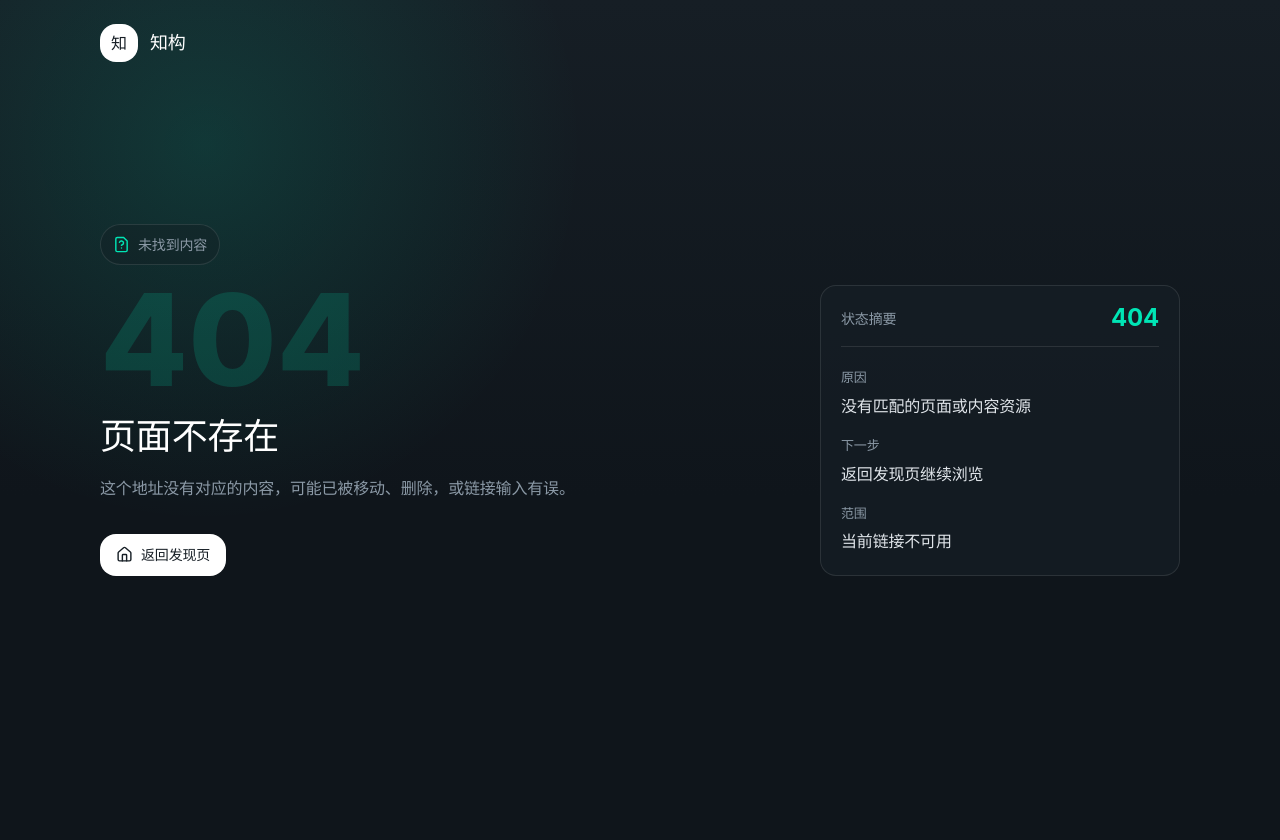
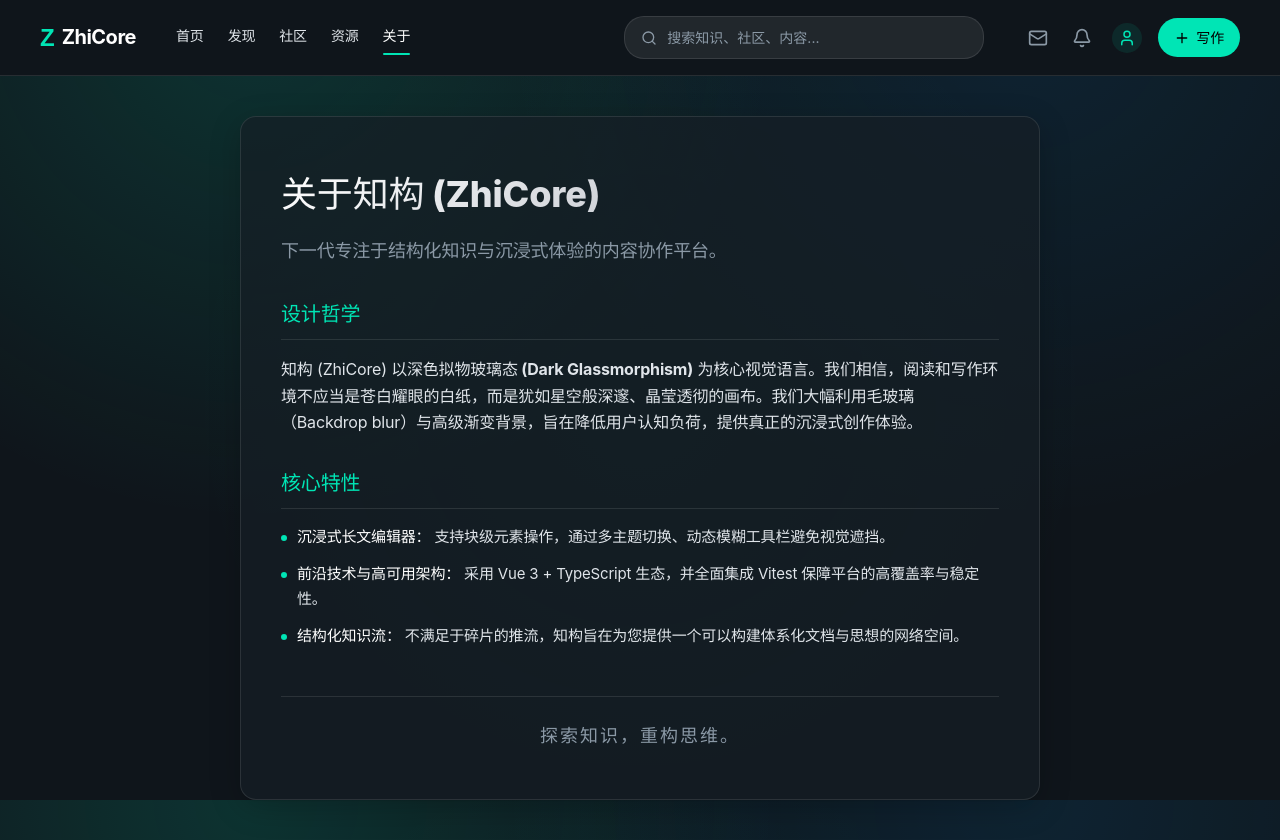
Before and after one commit to architectcgz/zhicore-frontend-vue, a Vue app: page /about in a window 1280 px wide. Before the commit this address had no page. Before the commit the page ends 800 px from the top, so only its background shows below. Built offline with nearby package versions, Linux system fonts and the light colour scheme.

Commit message:
feat(pages): 新增关于知构 (About) 页面
- 采用全局深色拟物玻璃态 (Dark Glassmorphism) 风格
- 介绍平台的设计哲学、核心特性与技术栈
- 将页面注册至 `/about` 路由，与主导航完美集成

```diff
--- /dev/null
+++ b/src/pages/home/HomeAboutRoutePage.vue
@@ -0,0 +1,161 @@
+<template>
+  <div class="about-page">
+    <div class="about-page__container">
+      <div class="glass-panel about-card">
+        <h1 class="about-card__title">关于知构 (ZhiCore)</h1>
+        <p class="about-card__subtitle">
+          下一代专注于结构化知识与沉浸式体验的内容协作平台。
+        </p>
+
+        <div class="about-card__content">
+          <h2>设计哲学</h2>
+          <p>
+            知构 (ZhiCore) 以<strong>深色拟物玻璃态 (Dark Glassmorphism)</strong> 为核心视觉语言。我们相信，阅读和写作环境不应当是苍白耀眼的白纸，而是犹如星空般深邃、晶莹透彻的画布。我们大幅利用毛玻璃（Backdrop blur）与高级渐变背景，旨在降低用户认知负荷，提供真正的沉浸式创作体验。
+          </p>
+
+          <h2>核心特性</h2>
+          <ul class="about-card__features">
+            <li>
+              <strong>沉浸式长文编辑器：</strong>
+              支持块级元素操作，通过多主题切换、动态模糊工具栏避免视觉遮挡。
+            </li>
+            <li>
+              <strong>前沿技术与高可用架构：</strong>
+              采用 Vue 3 + TypeScript 生态，并全面集成 Vitest 保障平台的高覆盖率与稳定性。
+            </li>
+            <li>
+              <strong>结构化知识流：</strong>
+              不满足于碎片的推流，知构旨在为您提供一个可以构建体系化文档与思想的网络空间。
+            </li>
+          </ul>
+
+          <div class="about-card__footer">
+            <p>探索知识，重构思维。</p>
+          </div>
+        </div>
+      </div>
+    </div>
+  </div>
+</template>
+
+<style scoped>
+.about-page {
+  padding: var(--space-10) var(--space-6);
+  display: flex;
+  align-items: center;
+  justify-content: center;
+  min-height: calc(100vh - 64px); /* assuming there is a header */
+}
+
+.about-page__container {
+  width: 100%;
+  max-width: 800px;
+  animation: fade-in-up 0.6s cubic-bezier(0.22, 1, 0.36, 1) forwards;
+}
+
+.about-card {
+  padding: var(--space-12) var(--space-10);
+}
+
+.about-card__title {
+  font-size: 36px;
+  font-weight: var(--font-weight-h1);
+  margin: 0 0 var(--space-3);
+  background: linear-gradient(135deg, #ffffff, #9ca3af);
+  -webkit-background-clip: text;
+  -webkit-text-fill-color: transparent;
+}
+
+.about-card__subtitle {
+  font-size: 18px;
+  color: var(--color-text-soft);
+  margin: 0 0 var(--space-8);
+  line-height: var(--line-height-desc);
+}
+
+.about-card__content h2 {
+  font-size: 20px;
+  font-weight: var(--font-weight-h3);
+  color: var(--color-primary);
+  margin: var(--space-8) 0 var(--space-4);
+  border-bottom: 1px solid var(--color-border);
+  padding-bottom: var(--space-2);
+}
+
+.about-card__content p {
+  font-size: 16px;
+  line-height: var(--line-height-desc);
+  color: var(--color-text);
+  margin: 0 0 var(--space-4);
+}
+
+.about-card__features {
+  list-style: none;
+  padding: 0;
+  margin: 0 0 var(--space-6);
+}
+
+.about-card__features li {
+  font-size: 15px;
+  line-height: var(--line-height-desc);
+  color: var(--color-text);
+  margin-bottom: var(--space-3);
+  padding-left: var(--space-4);
+  position: relative;
+}
+
+.about-card__features li::before {
+  content: "";
+  position: absolute;
+  left: 0;
+  top: 10px;
+  width: 6px;
+  height: 6px;
+  border-radius: 50%;
+  background: var(--color-primary);
+}
+
+.about-card__features li strong {
+  color: var(--color-text-strong);
+}
+
+.about-card__footer {
+  margin-top: var(--space-12);
+  padding-top: var(--space-6);
+  border-top: 1px solid var(--color-border);
+  text-align: center;
+}
+
+.about-card__footer p {
+  margin: 0;
+  font-size: 18px;
+  font-weight: 600;
+  color: var(--color-text-soft);
+  letter-spacing: 2px;
+}
+
+@keyframes fade-in-up {
+  from {
+    opacity: 0;
+    transform: translateY(20px);
+  }
+  to {
+    opacity: 1;
+    transform: translateY(0);
+  }
+}
+
+@media (max-width: 640px) {
+  .about-page {
+    padding: var(--space-6) var(--space-4);
+  }
+
+  .about-card {
+    padding: var(--space-8) var(--space-6);
+  }
+
+  .about-card__title {
+    font-size: 28px;
+  }
+}
+</style>
--- a/src/router/routes/homeRoutes.ts
+++ b/src/router/routes/homeRoutes.ts
@@ -11,4 +11,9 @@ export const homeRoutes: RouteRecordRaw[] = [
     alias: "home",
     component: () => import("@/pages/home/HomeRoutePage.vue"),
   },
+  {
+    path: "about",
+    name: "About",
+    component: () => import("@/pages/home/HomeAboutRoutePage.vue"),
+  },
 ];
```
